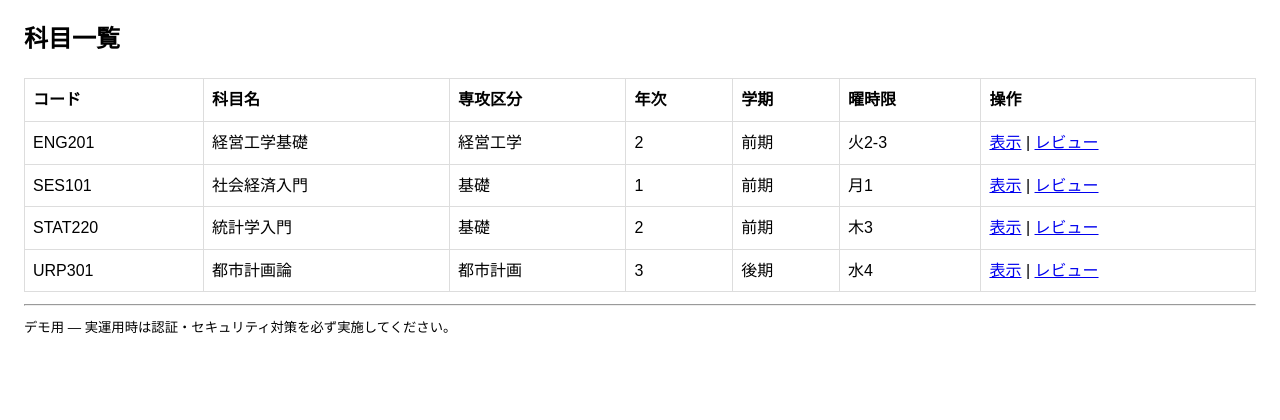
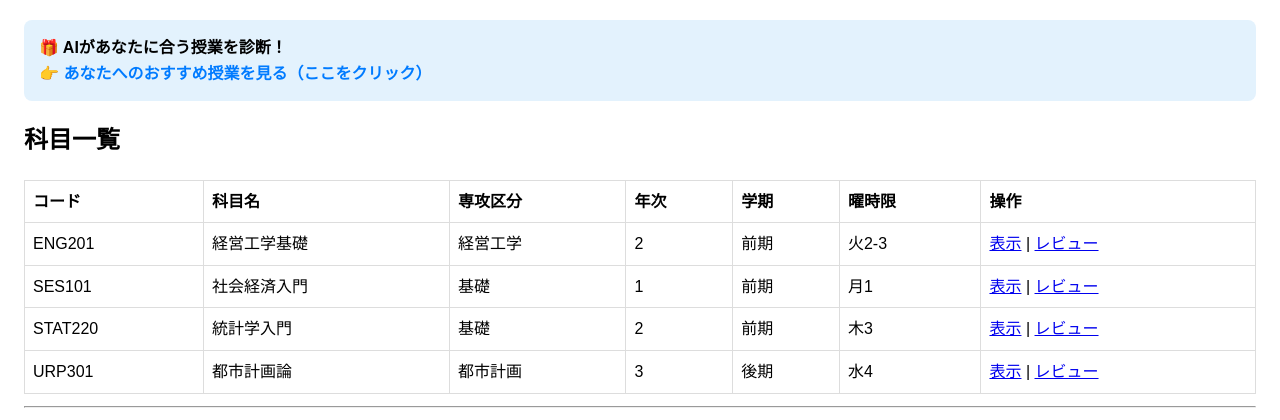
Before and after one commit to yuchan052121-ai/project3, a Flask app: page / in a window 1280 px wide. Shown: the part 132-552 px from the top of the page. Run offline with Flask 3, Linux system fonts and the light colour scheme; data comes from the database, SQL or seed files in the repository.

Commit message:
Update index.html

```diff
--- a/templates/index.html
+++ b/templates/index.html
@@ -1,5 +1,11 @@
 {% extends "layout.html" %}
 {% block content %}
+<div style="margin: 20px 0; padding: 15px; background-color: #e3f2fd; border-radius: 8px;">
+    <strong>🎁 AIがあなたに合う授業を診断！</strong><br>
+    <a href="{{ url_for('show_recommendations') }}" style="color: #007bff; font-weight: bold; text-decoration: none;">
+        👉 あなたへのおすすめ授業を見る（ここをクリック）
+    </a>
+</div>
 <h2>科目一覧</h2>
 <table class="courses">
   <thead><tr><th>コード</th><th>科目名</th><th>専攻区分</th><th>年次</th><th>学期</th><th>曜時限</th><th>操作</th></tr></thead>
```
